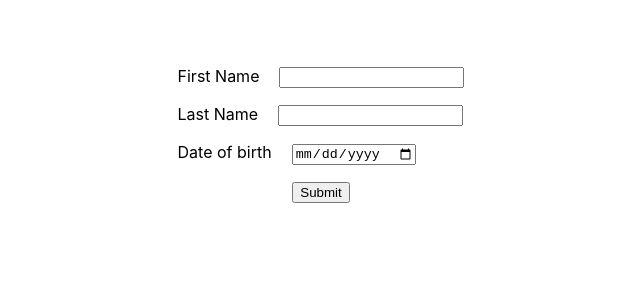
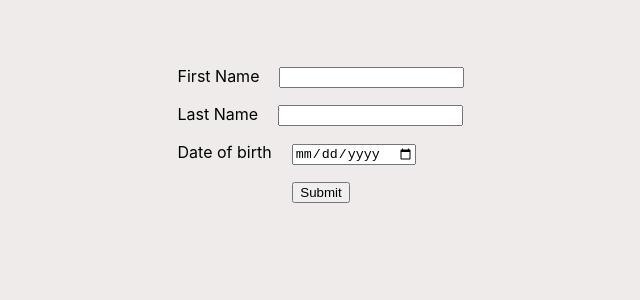
Before and after one commit to Saoa35/nks, a React (Create React App) app: page / in a window 1280 px wide. Shown: the top 300 px of the page, without its empty margins (319-959 px from the left). Built offline with nearby package versions, Linux system fonts and the light colour scheme.

Commit message:
+ background color to body

```diff
--- a/src/Components/Form/Form.js
+++ b/src/Components/Form/Form.js
@@ -31,7 +31,7 @@ class Form extends React.Component {
 
         return(
 
-            <div>
+            <div className='create-user-wrapper'>
                 <header className='create-user-header'>
 
                 </header>
--- a/src/index.css
+++ b/src/index.css
@@ -5,6 +5,7 @@ body {
     sans-serif;
   -webkit-font-smoothing: antialiased;
   -moz-osx-font-smoothing: grayscale;
+  background-color: rgb(240, 235, 235);
 }
 
 code {
```
